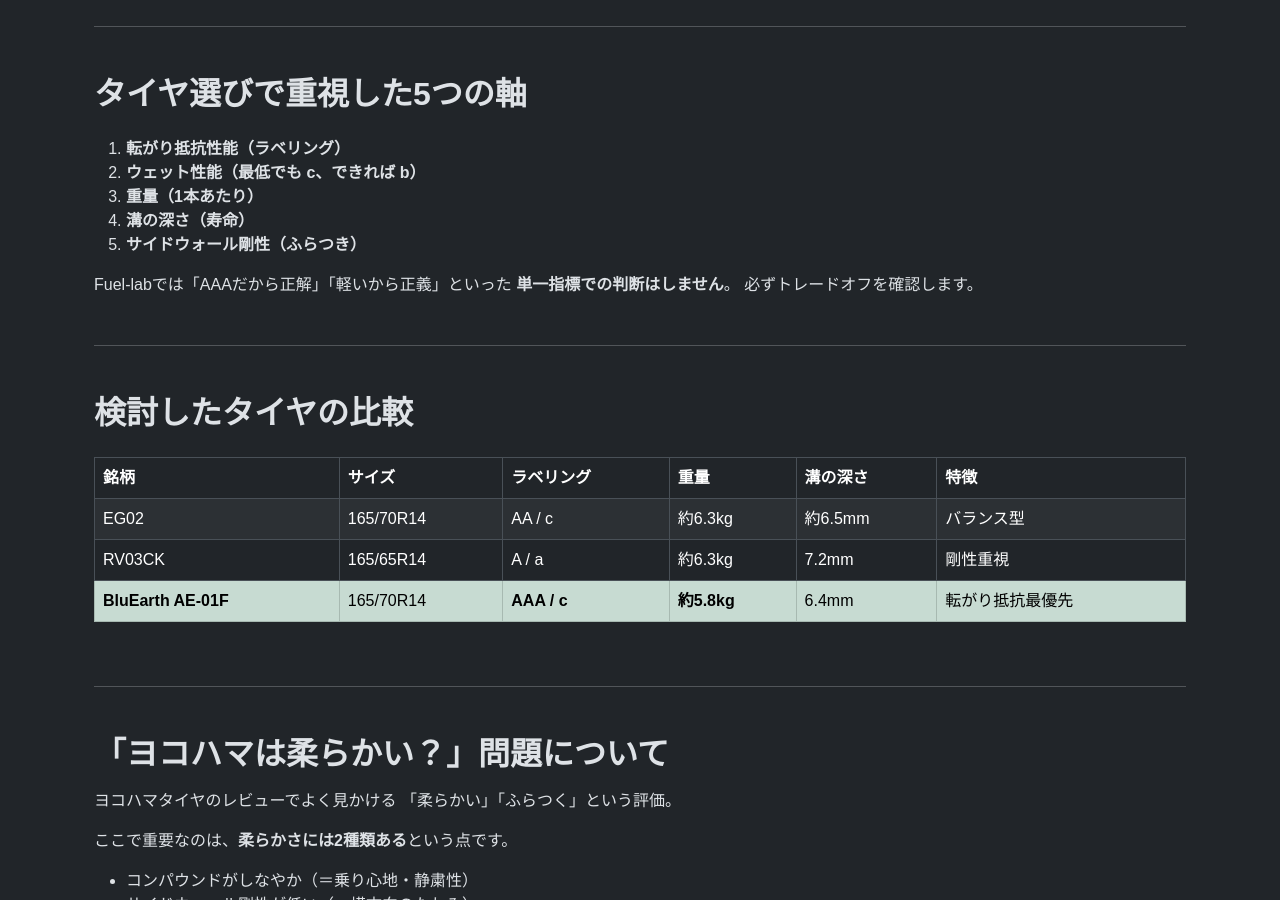
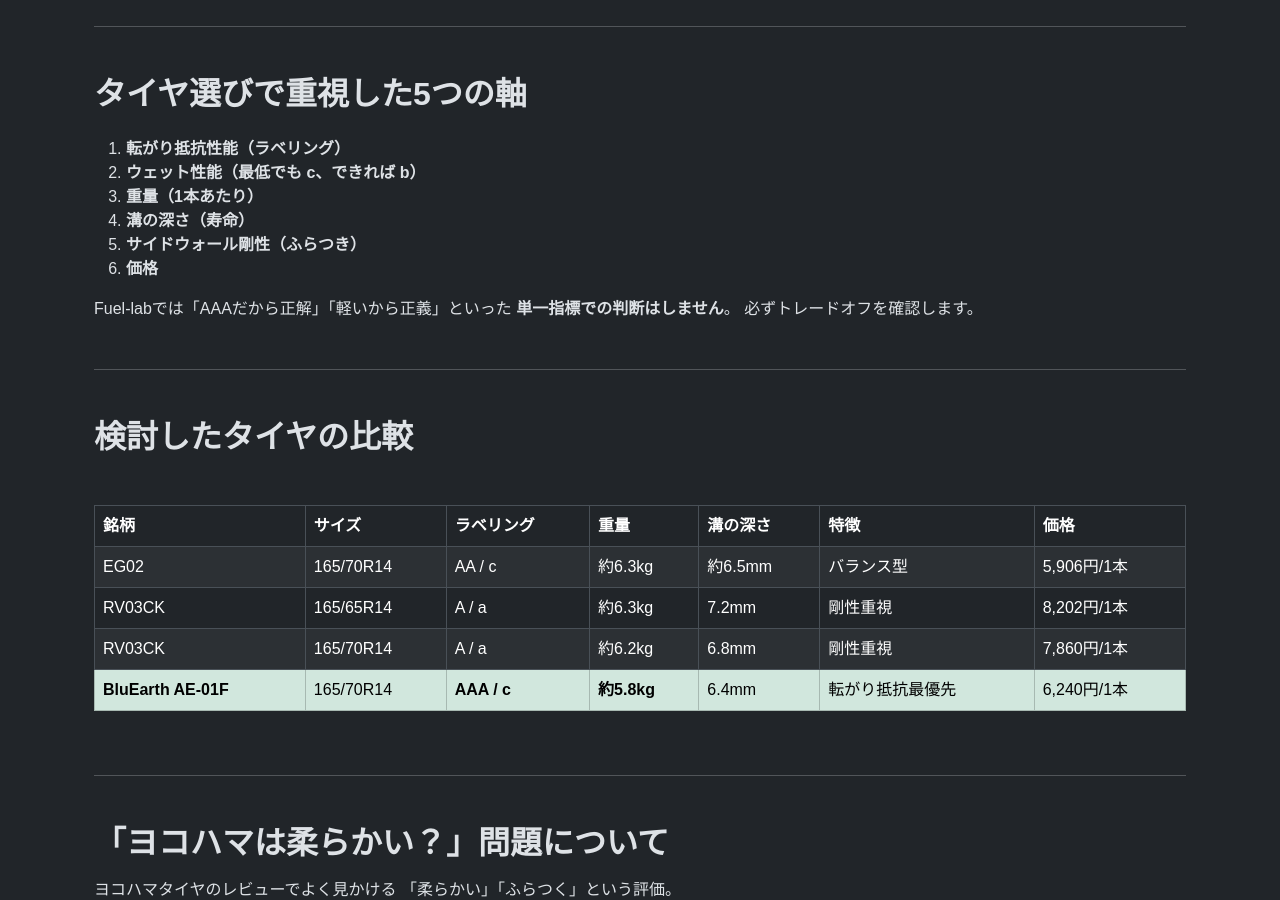
Before and after one commit to funyapar-org/fuel-lab, a Jekyll site: the page built from _solio/fuel-optimization-by-tire.md, in a window 1280 px wide and 900 px high, scrolled down 1077 px. Built offline with Jekyll 4.4.1, drawn with Linux system fonts in a browser that asks for light colours.

Commit message:
fuel-optimization-by-tire.md を更新

```diff
--- a/_solio/fuel-optimization-by-tire.md
+++ b/_solio/fuel-optimization-by-tire.md
@@ -98,6 +98,7 @@
       <li><strong>重量（1本あたり）</strong></li>
       <li><strong>溝の深さ（寿命）</strong></li>
       <li><strong>サイドウォール剛性（ふらつき）</strong></li>
+      <li><strong>価格</strong></li>
     </ol>
 
     <p class="mt-3">
@@ -122,6 +123,7 @@
             <th>重量</th>
             <th>溝の深さ</th>
             <th>特徴</th>
+　　　　　　　　<th>価格</th>
           </tr>
         </thead>
         <tbody>
@@ -132,6 +134,7 @@
             <td>約6.3kg</td>
             <td>約6.5mm</td>
             <td>バランス型</td>
+            <td>5,906円/1本</td>
           </tr>
           <tr>
             <td>RV03CK</td>
@@ -140,6 +143,16 @@
             <td>約6.3kg</td>
             <td>7.2mm</td>
             <td>剛性重視</td>
+            <td>8,202円/1本</td>
+          </tr>
+          <tr>
+            <td>RV03CK</td>
+            <td>165/70R14</td>
+            <td>A / a</td>
+            <td>約6.2kg</td>
+            <td>6.8mm</td>
+            <td>剛性重視</td>
+            <td>7,860円/1本</td>
           </tr>
           <tr class="table-success">
             <td><strong>BluEarth AE-01F</strong></td>
@@ -148,6 +161,7 @@
             <td><strong>約5.8kg</strong></td>
             <td>6.4mm</td>
             <td>転がり抵抗最優先</td>
+            <td>6,240円/1本</td>
           </tr>
         </tbody>
       </table>
```
